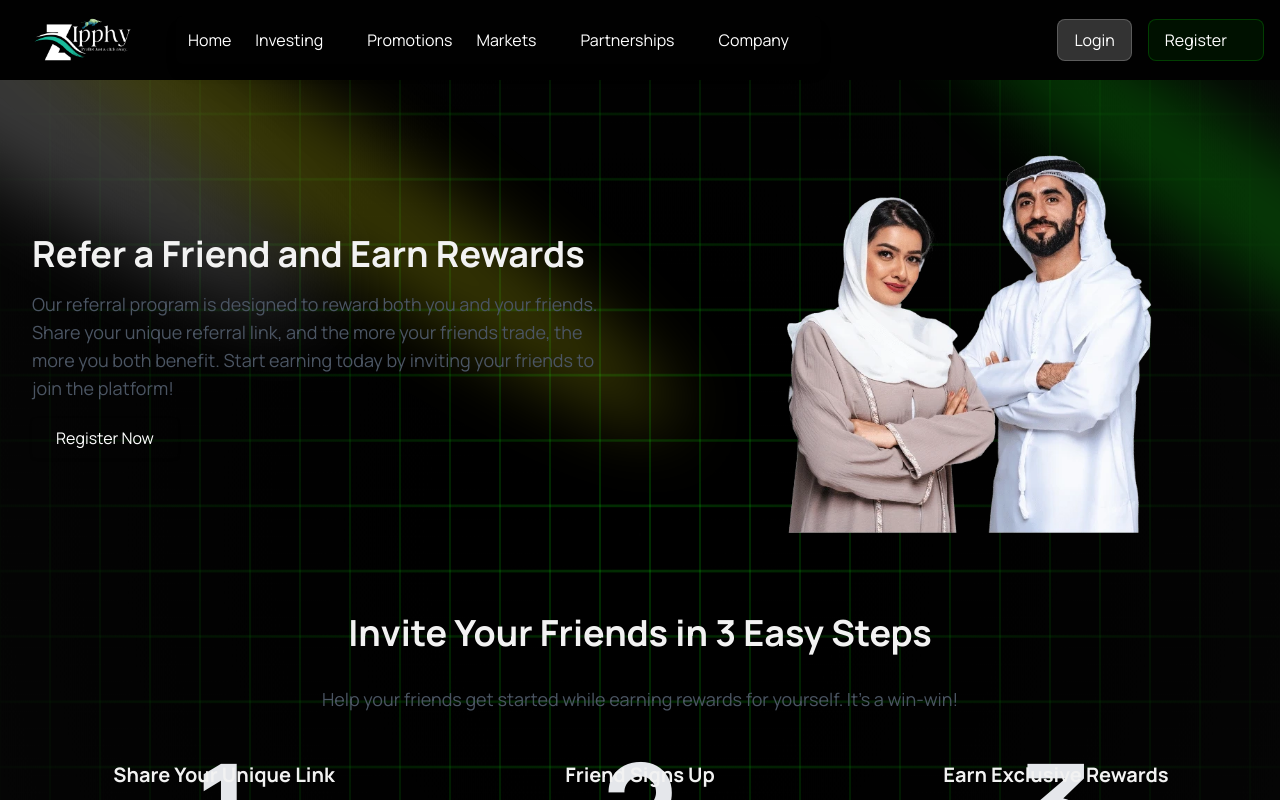
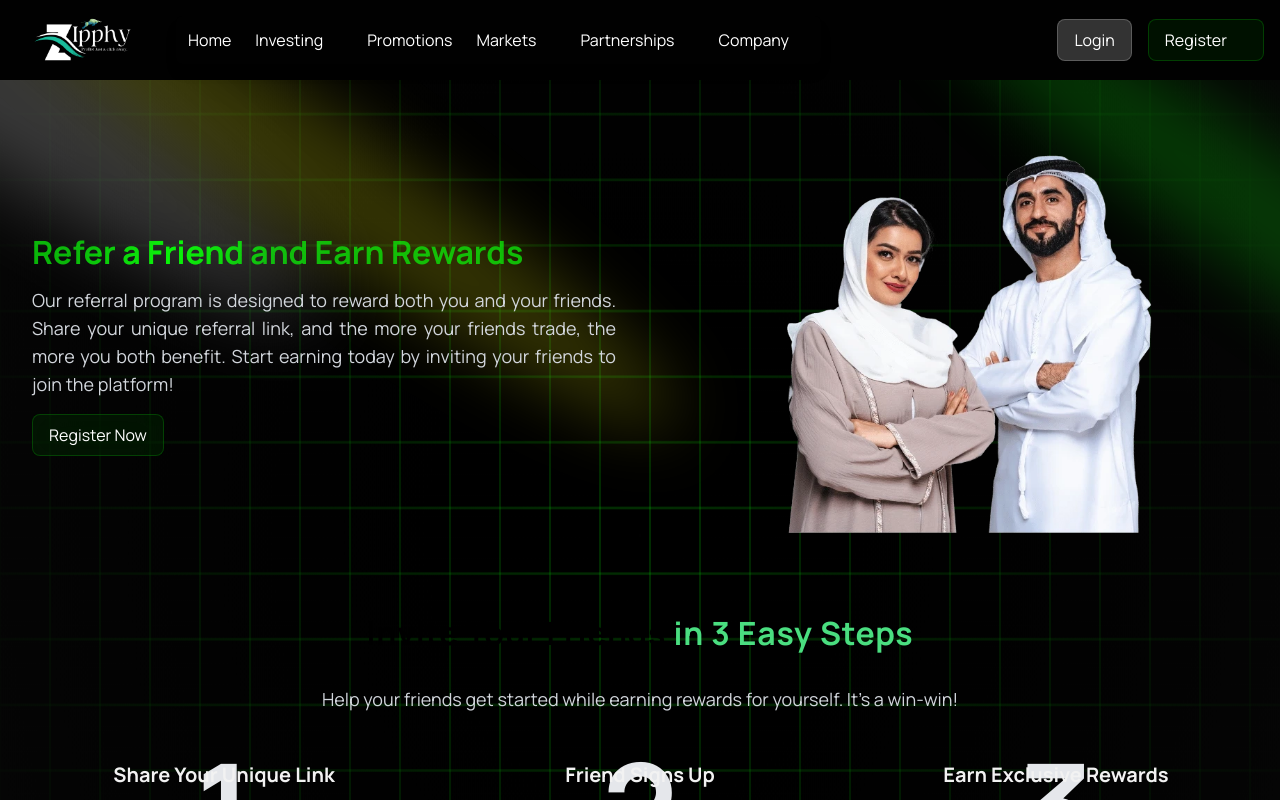
Before and after one commit to zafar-m3n/zipphy-new, a React (Vite) app: page /partnerships/refer-a-friend in a window 1280 px wide. Shown: the top 800 px of the page. Built offline with nearby package versions, Linux system fonts and the light colour scheme; some icons are missing.

Commit message:
Refer a friend

```diff
--- a/src/pages/partnerships/refer-a-friend/index.jsx
+++ b/src/pages/partnerships/refer-a-friend/index.jsx
@@ -1,7 +1,13 @@
 import React, { useEffect } from "react";
 import images from "@/assets";
+import AnimatedContent from "@/components/animated/AnimatedContent";
+import ShinyText from "@/components/animated/ShinyText";
+import TextGenerateEffect from "@/components/animated/TextGenerate";
+import useWidth from "@/hooks/useWidth";
 
 const ReferFriend = () => {
+  const { width, breakpoints } = useWidth();
+  const isMobile = width < breakpoints.md;
   useEffect(() => {
     document.title = "Zipphy | Partnerships";
   }, []);
@@ -9,25 +15,58 @@ const ReferFriend = () => {
   return (
     <>
       <div className="container mx-auto px-4 py-8 space-y-12">
+        <AnimatedContent
+          distance={100}
+          direction="horizontal"
+          reverse={isMobile ? true : false}
+          config={{ tension: 50, friction: 25 }}
+          initialOpacity={0.0}
+          animateOpacity
+          scale={1.0}
+          threshold={0.1}
+        >
           <div className="flex flex-col md:flex-row items-center space-y-6 md:space-y-0 md:space-x-12">
-          <div className="md:w-1/2">
-            <h2 className="text-3xl md:text-4xl font-bold text-secondary mb-4">Refer a Friend and Earn Rewards</h2>
-            <p className="text-gray-600 md:text-lg">
-              Our referral program is designed to reward both you and your friends. Share your unique referral link, and
-              the more your friends trade, the more you both benefit. Start earning today by inviting your friends to
-              join the platform!
+            <div className="md:w-1/2 space-y-4">
+              <ShinyText
+                text="Refer a Friend and Earn Rewards"
+                textColor="#0bf40abb"
+                shineColor="#0bf40a"
+                className="text-2xl md:text-[2rem] font-bold"
+              />
+              <p className="text-gray-300 md:text-lg text-justify">
+                Our referral program is designed to reward both you and your friends. Share your unique referral link,
+                and the more your friends trade, the more you both benefit. Start earning today by inviting your friends
+                to join the platform!
               </p>
-            <button className="mt-4 bg-accent text-white py-2 px-6 rounded shadow hover:bg-secondary transition duration-300">
-              Register Now
+              <button
+                onClick={() => window.open("https://app.zipphy.com/signup", "_blank")}
+                className="flex items-center space-x-1 border border-[#0bf40a33] px-4 py-2 rounded-lg text-white bg-[#0bf40a11] backdrop-blur-lg transition-all duration-300 hover:bg-[#0bf40a44] hover:shadow-[0_0_15px_#0bf40a] hover:border-[#0bf40a]"
+              >
+                <p>Register Now</p>
               </button>
             </div>
             <div className="md:w-1/2">
               <img src={images.referFriend} alt="Refer a Friend" className="w-full rounded-lg" />
             </div>
           </div>
+        </AnimatedContent>
+        <AnimatedContent
+          distance={100}
+          direction="horizontal"
+          reverse={isMobile ? false : true}
+          config={{ tension: 50, friction: 25 }}
+          initialOpacity={0.0}
+          animateOpacity
+          scale={1.0}
+          threshold={0.1}
+        >
           <div className="text-center space-y-8">
-          <h2 className="text-3xl md:text-4xl font-bold text-secondary">Invite Your Friends in 3 Easy Steps</h2>
-          <p className="text-gray-600 md:text-lg">
+            <TextGenerateEffect
+              className="text-center text-2xl md:text-[2rem] font-bold leading-tight tracking-tight text-white"
+              words="Invite Your Friends in 3 Easy Steps"
+              animated={false}
+            />
+            <p className="text-gray-300 md:text-lg">
               Help your friends get started while earning rewards for yourself. It's a win-win!
             </p>
             <div className="grid grid-cols-1 md:grid-cols-3 gap-8">
@@ -37,7 +76,8 @@ const ReferFriend = () => {
                 </div>
                 <h3 className="text-xl font-bold text-secondary mt-4 relative">Share Your Unique Link</h3>
                 <p className="text-gray-600 mt-2 relative">
-                Copy and share your referral link with friends. You can find your unique link in your account dashboard.
+                  Copy and share your referral link with friends. You can find your unique link in your account
+                  dashboard.
                 </p>
               </div>
 
@@ -47,8 +87,8 @@ const ReferFriend = () => {
                 </div>
                 <h3 className="text-xl font-bold text-secondary mt-4 relative">Friend Signs Up</h3>
                 <p className="text-gray-600 mt-2 relative">
-                Once your friend clicks on the link, they’ll be guided through the sign-up process and can start trading
-                right away.
+                  Once your friend clicks on the link, they’ll be guided through the sign-up process and can start
+                  trading right away.
                 </p>
               </div>
 
@@ -59,15 +99,21 @@ const ReferFriend = () => {
                 </div>
                 <h3 className="text-xl font-bold text-secondary mt-4 relative">Earn Exclusive Rewards</h3>
                 <p className="text-gray-600 mt-2 relative">
-                When your friend starts trading, both of you will earn rewards. Enjoy perks such as bonuses, discounts,
-                or other exclusive benefits.
+                  When your friend starts trading, both of you will earn rewards. Enjoy perks such as bonuses,
+                  discounts, or other exclusive benefits.
                 </p>
               </div>
             </div>
-          <button className="mt-8 bg-accent text-white py-2 px-6 rounded shadow hover:bg-secondary transition duration-300">
-            Register Now
+            <div className="flex justify-center items-center">
+              <button
+                onClick={() => window.open("https://app.zipphy.com/signup", "_blank")}
+                className="self-center flex items-center space-x-1 border border-[#0bf40a33] px-4 py-2 rounded-lg text-white bg-[#0bf40a11] backdrop-blur-lg transition-all duration-300 hover:bg-[#0bf40a44] hover:shadow-[0_0_15px_#0bf40a] hover:border-[#0bf40a]"
+              >
+                <p>Register Now</p>
               </button>
             </div>
+          </div>
+        </AnimatedContent>
       </div>
     </>
   );
```
Lines whose indentation alone changed are shown as unchanged.
